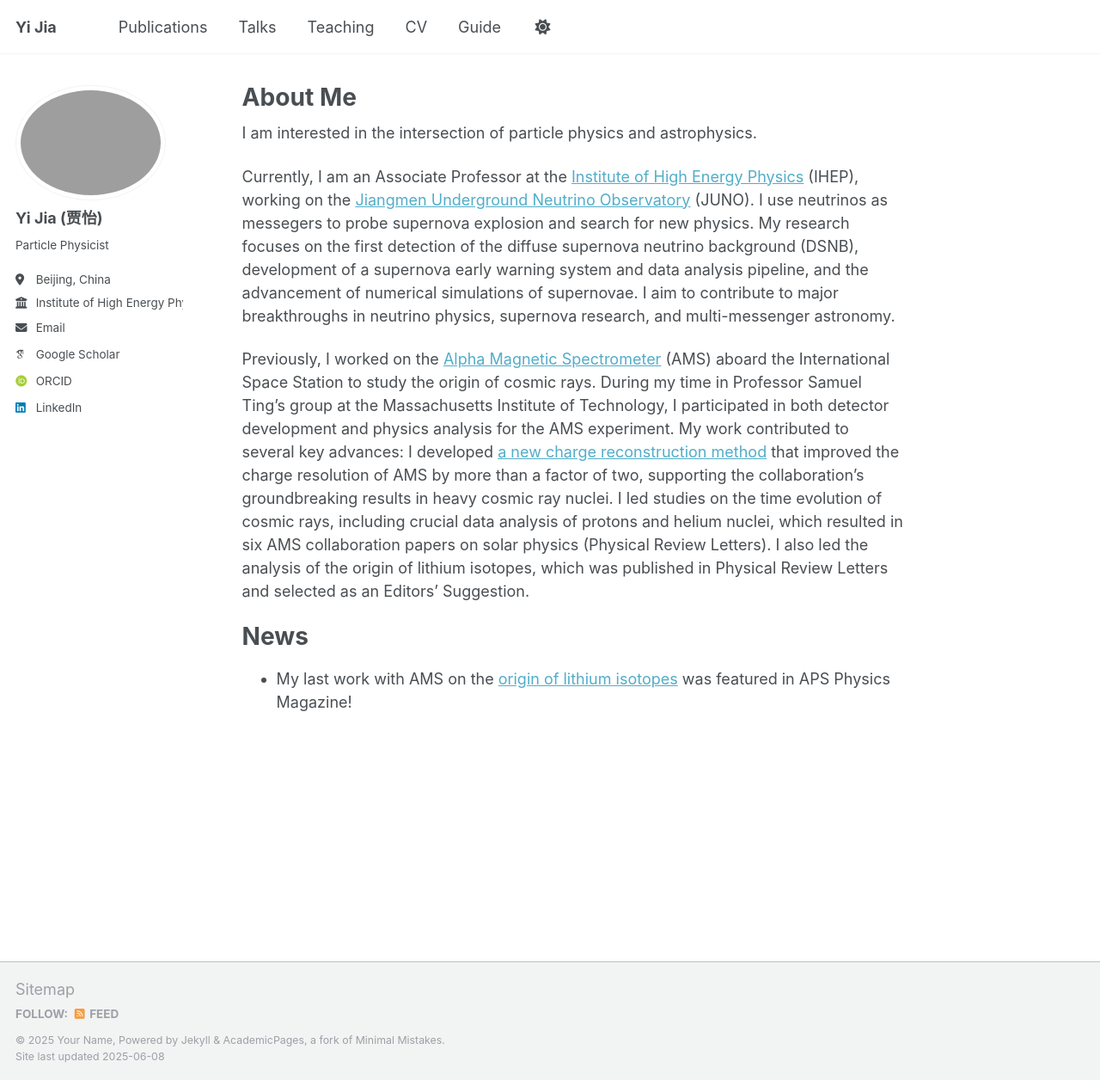
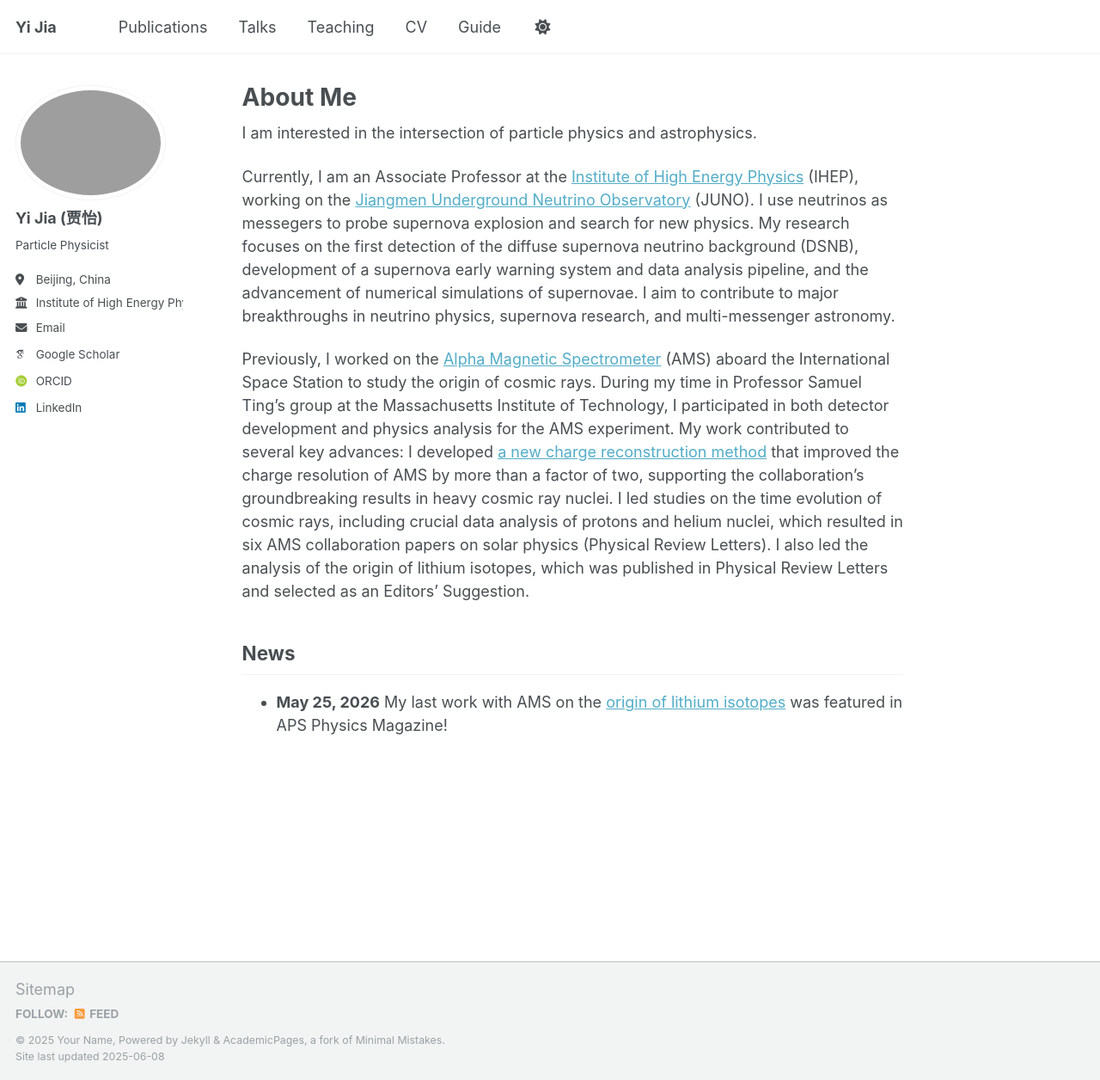
Before and after one commit to yijia-hep/yijia-hep, a Jekyll site: the page built from _pages/about.md, in a window 1280 px wide and 1256 px high. Shown: the whole window at 86% size. Built offline with Jekyll 4.4.1, drawn with Linux system fonts in a browser that asks for light colours; some web fonts are replaced.

Commit message:
no messega

```diff
--- a/_pages/about.md
+++ b/_pages/about.md
@@ -13,6 +13,6 @@ Currently, I am an Associate Professor at the [Institute of High Energy Physics]
 
 Previously, I worked on the [Alpha Magnetic Spectrometer](https://ams02.space/) (AMS) aboard the International Space Station to study the origin of cosmic rays. During my time in Professor Samuel Ting’s group at the Massachusetts Institute of Technology, I participated in both detector development and physics analysis for the AMS experiment. My work contributed to several key advances: I developed [a new charge reconstruction method](https://doi.org/10.1016/j.nima.2020.164169) that improved the charge resolution of AMS by more than a factor of two, supporting the collaboration’s groundbreaking results in heavy cosmic ray nuclei. I led studies on the time evolution of cosmic rays, including crucial data analysis of protons and helium nuclei, which resulted in six AMS collaboration papers on solar physics (Physical Review Letters). I also led the analysis of the origin of lithium isotopes, which was published in Physical Review Letters and selected as an Editors’ Suggestion.
 
-News
-======
-* My last work with AMS on the [origin of lithium isotopes](https://physics.aps.org/articles/v18/s64) was featured in APS Physics Magazine!
+## News
+
+* **May 25, 2026** My last work with AMS on the [origin of lithium isotopes](https://physics.aps.org/articles/v18/s64) was featured in APS Physics Magazine!
```
Also changed, not shown: 1 other file.
